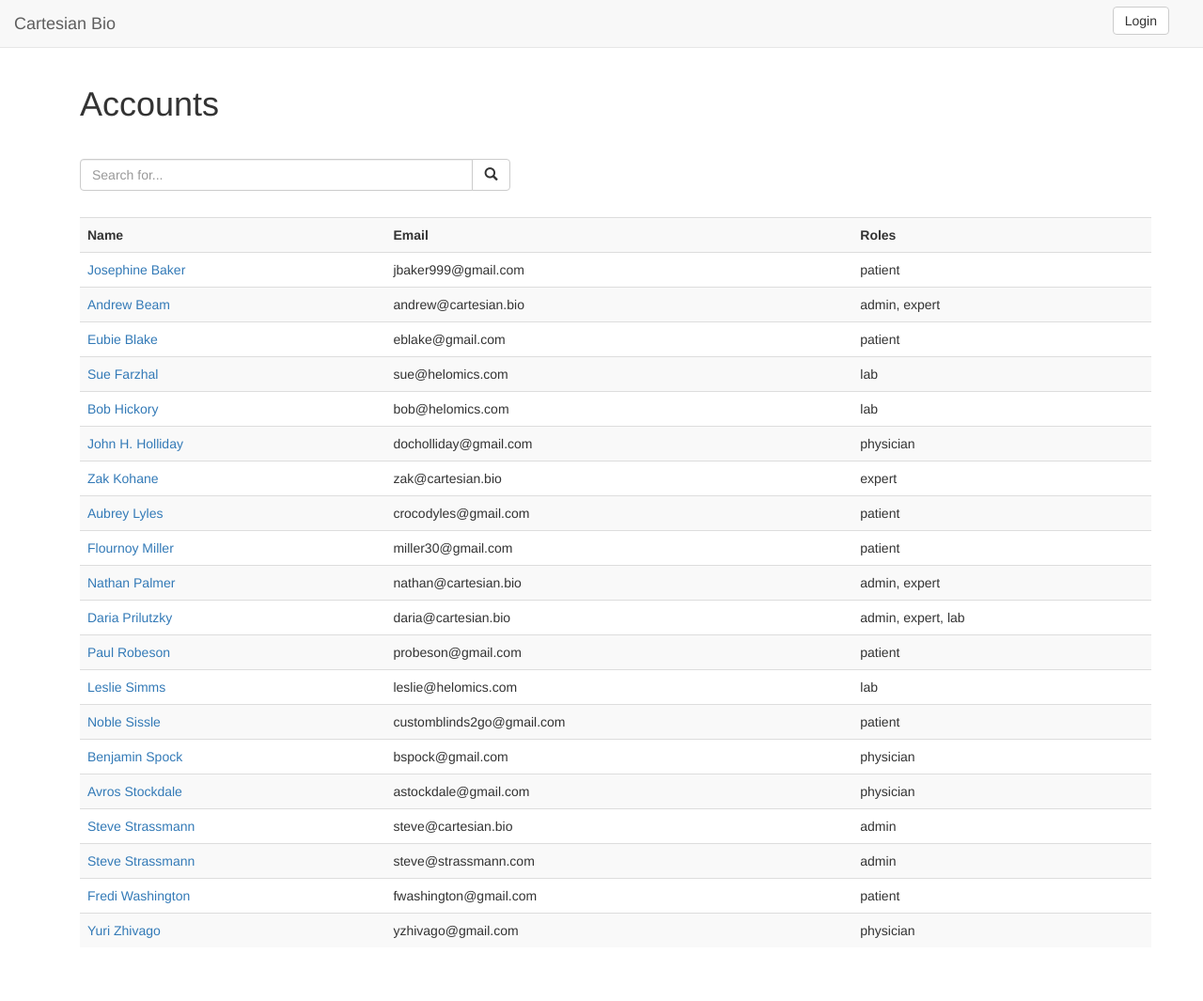
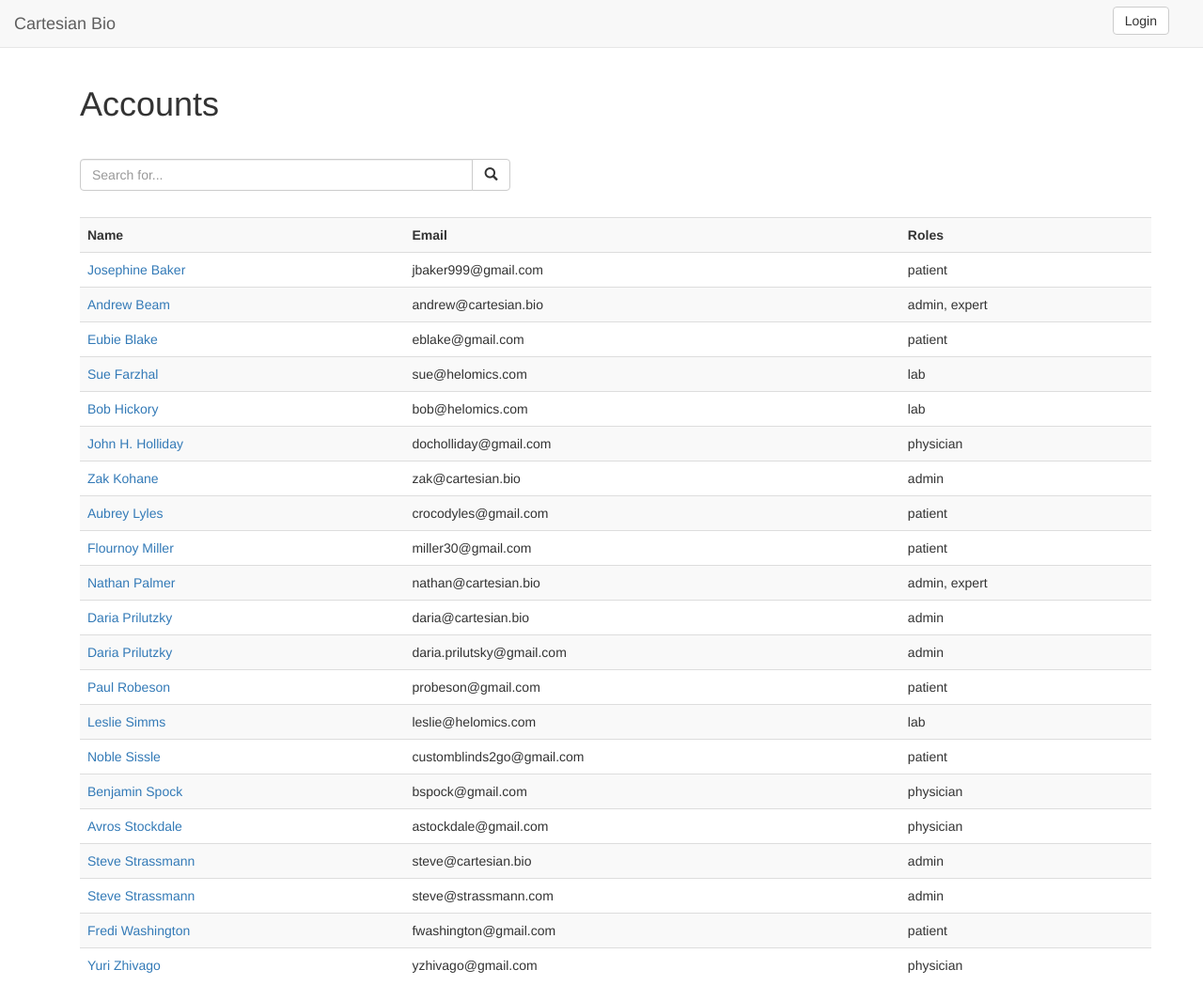
Before and after one commit to cartbio/tx-gui, a Jekyll site: the page built from admin/accounts.html, in a window 1280 px wide. Shown: the whole page at 94% size. Built offline with Jekyll 4.4.1, drawn with Linux system fonts in a browser that asks for light colours; nearby versions of some CDN libraries; comment, search, counter and statistics services are not loaded; before the commit the page ends 1028 px from its top, so only the background shows below that.

Commit message:
daria gmail account

```diff
--- a/_data/accounts.yml
+++ b/_data/accounts.yml
@@ -1,9 +1,10 @@
-- {fname: Zak, lname: Kohane, email: zak@cartesian.bio, roles: ['expert']}
+- {fname: Zak, lname: Kohane, email: zak@cartesian.bio, roles: ['admin']}
 - {fname: Steve, lname: Strassmann, email: steve@cartesian.bio, roles: ['admin']}
 - {fname: Steve, lname: Strassmann, email: steve@strassmann.com, roles: ['admin']}
 - {fname: Nathan, lname: Palmer, email: nathan@cartesian.bio, roles: ['admin', 'expert']}
 - {fname: Andrew, lname: Beam, email: andrew@cartesian.bio, roles: ['admin', 'expert']}
-- {fname: Daria, lname: Prilutzky, email: daria@cartesian.bio, roles: ['admin', 'expert', 'lab']}
+- {fname: Daria, lname: Prilutzky, email: daria@cartesian.bio, roles: ['admin']}
+- {fname: Daria, lname: Prilutzky, email: daria.prilutsky@gmail.com, roles: ['admin']}
 - {fname: Bob, lname: Hickory, email: bob@helomics.com, roles: ['lab']}
 - {fname: Sue, lname: Farzhal, email: sue@helomics.com, roles: ['lab']}
 - {fname: Leslie, lname: Simms, email: leslie@helomics.com, roles: ['lab']}
```
